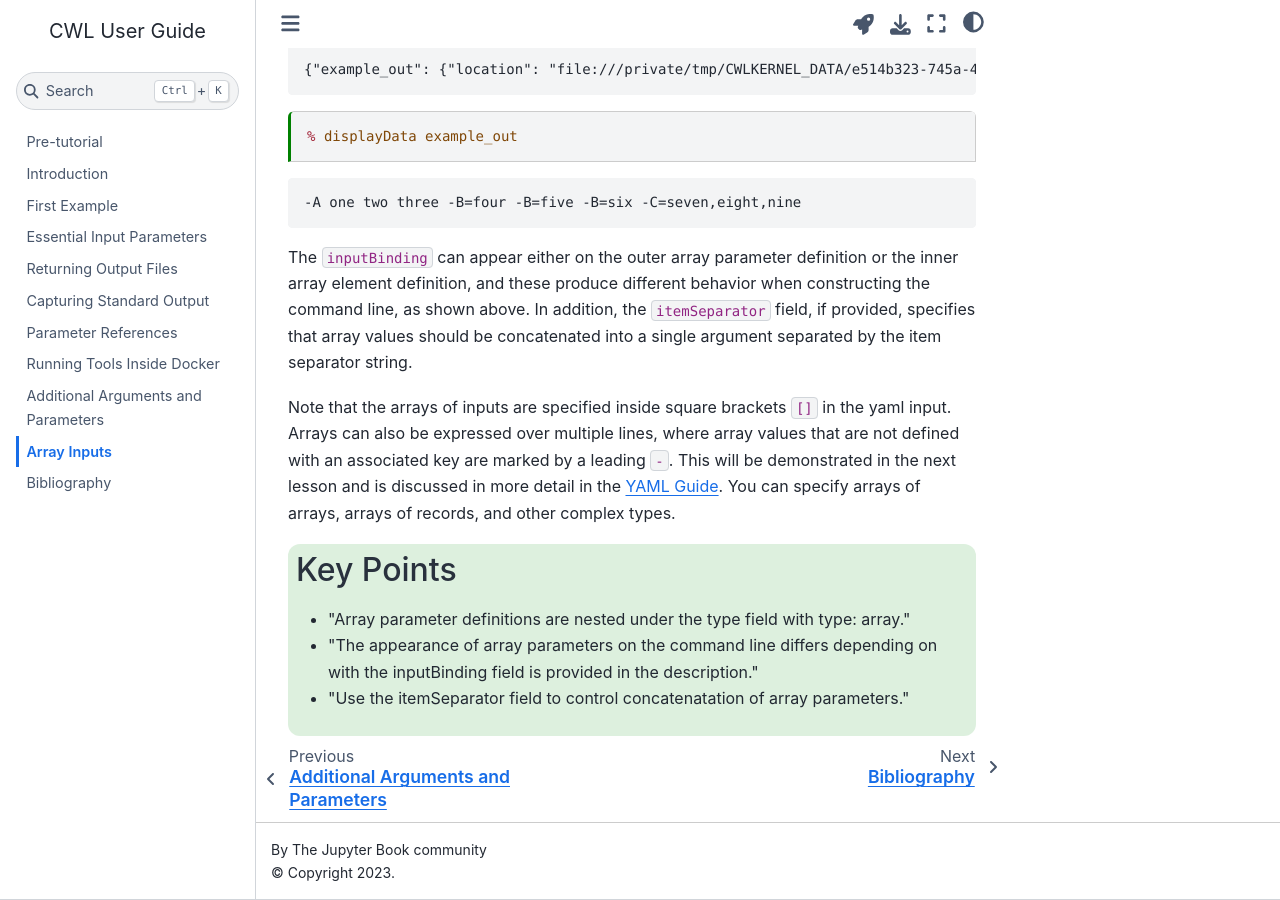
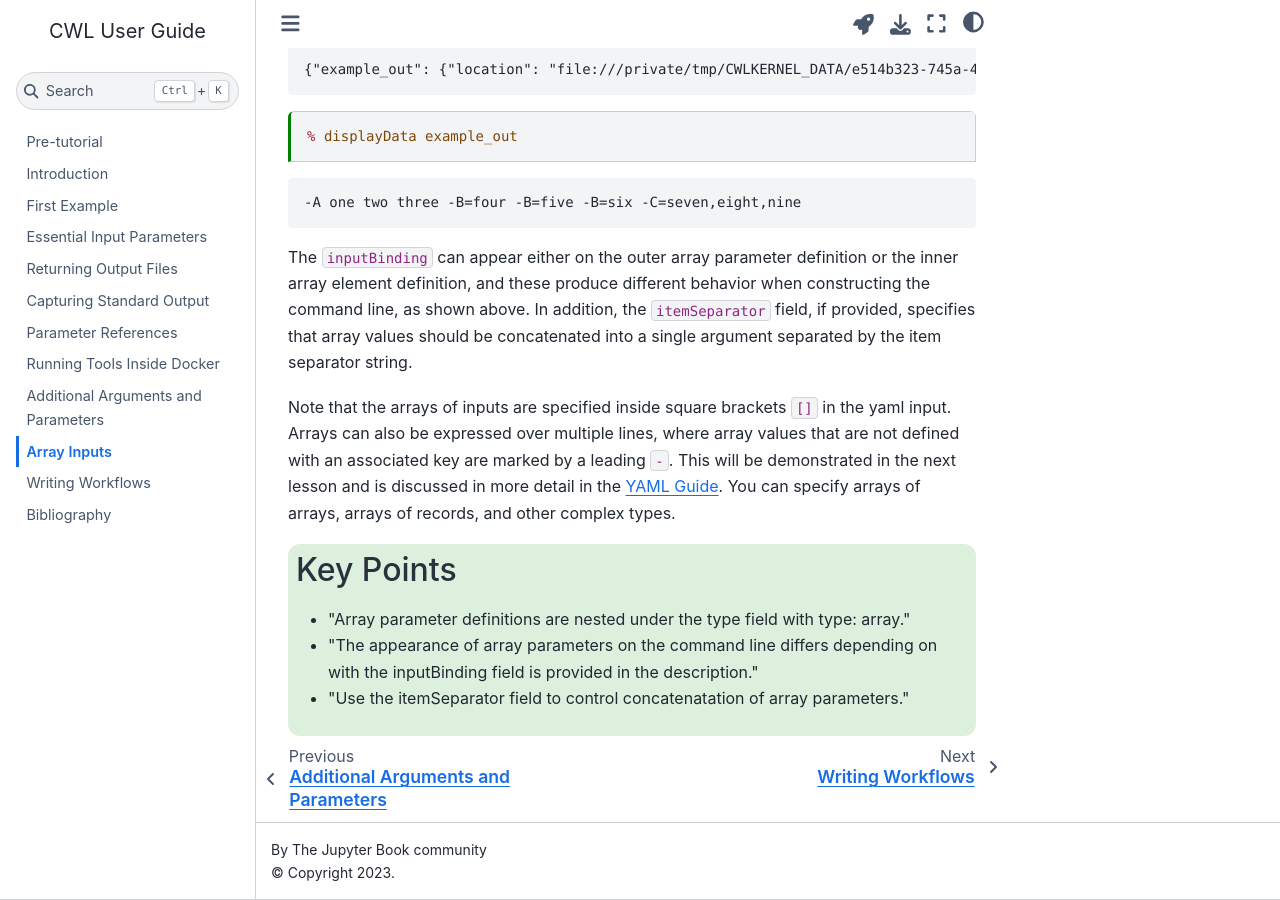
Before and after one commit to giannisdoukas/CWLKernel-Demo, a Jupyter Book: the page built from book/ArrayInputs.ipynb, in a window 1280 px wide and 900 px high, scrolled down 1474 px. Built offline with Jupyter Book 1.0.4 settings and Sphinx 7.4.7 and the Sphinx Book theme 1.1.4, drawn with Linux system fonts in a browser that asks for light colours.

```diff
--- a/book/_toc.yml
+++ b/book/_toc.yml
@@ -9,4 +9,5 @@
 - file: RunningToolsInsideDocker
 - file: AdditionalArgumentsAndParameters
 - file: ArrayInputs
+- file: Writing Workflows
 - file: zbib
```
Also changed, not shown: book/AdditionalArgumentsAndParameters.ipynb, book/ArrayInputs.ipynb, book/Capturing Standard Output.ipynb, book/Essential Input Parameters.ipynb, book/First Example.ipynb, book/Introduction.ipynb, book/Parameter References.ipynb, book/Returning Output Files.ipynb, book/RunningToolsInsideDocker.ipynb, book/Writing Workflows.ipynb.
